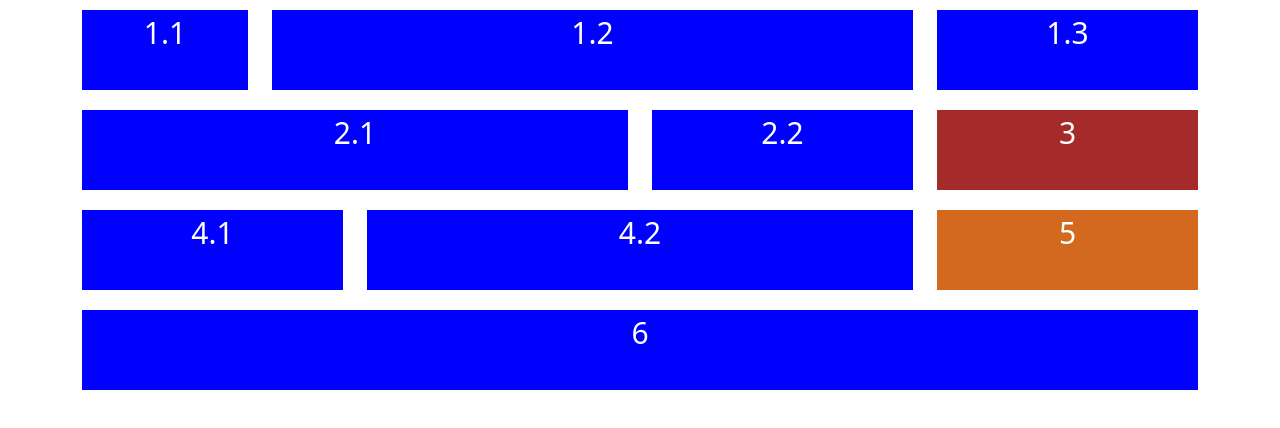
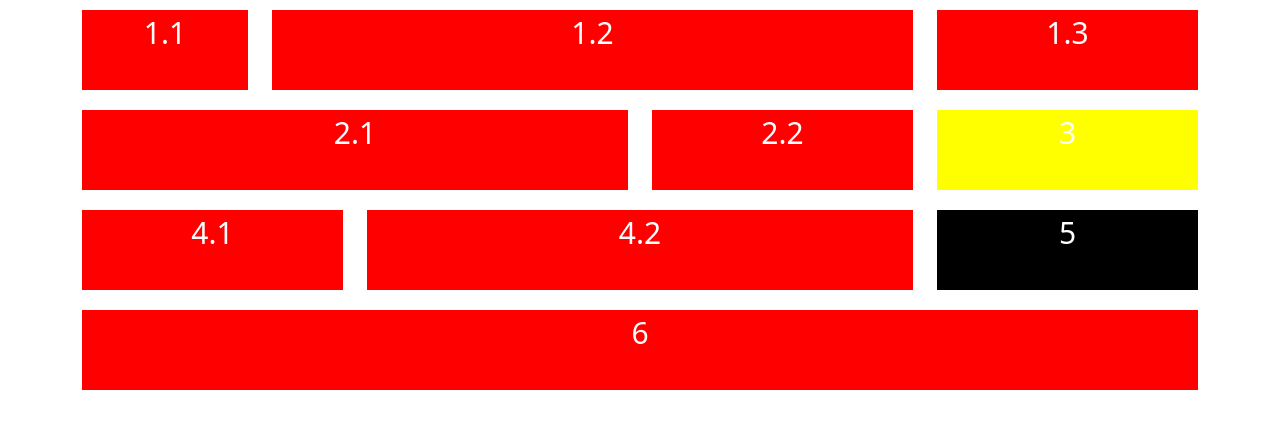
Before and after one commit to nadiapopi25/bootstrap-responsive-layout, a plain HTML site: page index.html in a window 1280 px wide. Drawn offline with Linux system fonts and the light colour scheme.

Commit message:
Update styles.css

```diff
--- a/css/styles.css
+++ b/css/styles.css
@@ -1,5 +1,5 @@
 .box{
-    background-color: blue;
+    background-color: red;
     min-height: 80px;
     margin: 10px 0px;
     color: white;
@@ -8,12 +8,12 @@
 
 }
 .header .hero .footer{
-    background-color: blueviolet;
+    background-color: green;
     margin-bottom: 10px;
 }
 .red{
-    background-color: brown;
+    background-color: yellow;
 }
 .five{
-    background-color: chocolate;
+    background-color: black;
 }
```
